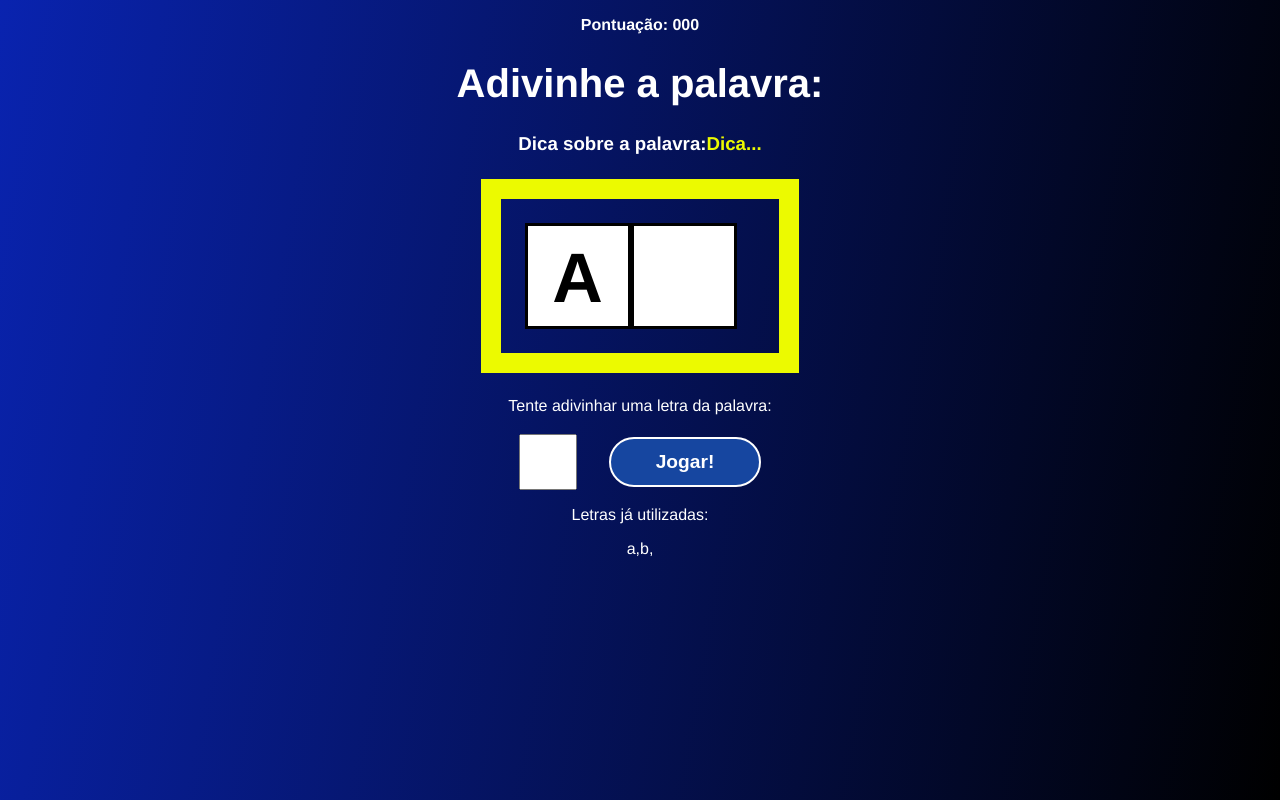
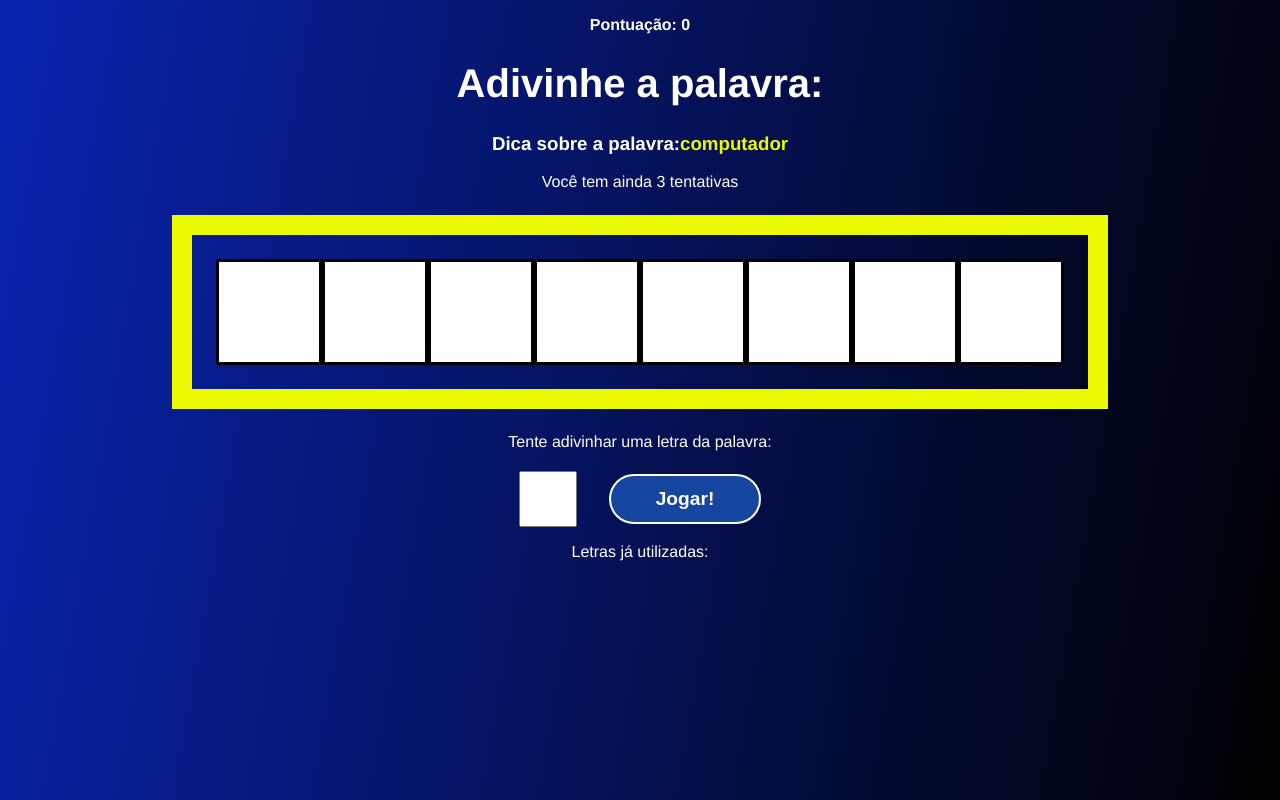
Before and after one commit to AdonesBalica/Secret-Word, a React (Create React App) app: page / in a window 1280 px wide. Both pictures are taken after a click on the button "Começar o jogo". Built offline with nearby package versions, Linux system fonts and the light colour scheme.

Commit message:
Consumindo os states da aplicação

```diff
--- a/src/App.js
+++ b/src/App.js
@@ -25,6 +25,11 @@ function App() {
   const [pickedWord, setPickedWord] = useState("");
   const [pickedCategory, setPickedCategory] = useState("");
   const [letters, setLetters] = useState([]);
+
+  const [gessedLetters, setGessedLetters] = useState([]);
+  const [wrongLetters, setWrongLetters] = useState([]);
+  const [guesses, setGuesses] = useState(3);
+  const [score, setScore] = useState(0);
 
   const pickWordAndCategory = () => {
     // picka random category
@@ -70,7 +75,18 @@ function App() {
   return (
     <div className="App">
       {gameStage === "start" && <StartScreen startGame={startGame} />}
-      {gameStage === "game" && <Game verifyLetter={verifyLetter} />}
+      {gameStage === "game" && (
+        <Game
+          verifyLetter={verifyLetter}
+          pickedWord={pickedWord}
+          pickedCategory={pickedCategory}
+          letters={letters}
+          gessedLetters={gessedLetters}
+          wrongLetters={wrongLetters}
+          score={score}
+          guesses={guesses}
+        />
+      )}
       {gameStage === "end" && <GameOver retry={retry} />}
     </div>
   );
--- a/src/componets/Game/index.jsx
+++ b/src/componets/Game/index.jsx
@@ -1,19 +1,36 @@
 import React from "react";
 import "./styles.css";
 
-function Game({ verifyLetter }) {
+function Game({
+  verifyLetter,
+  pickedWord,
+  pickedCategory,
+  guesses,
+  letters,
+  gessedLetters,
+  wrongLetters,
+  score,
+}) {
   return (
     <div className="game">
       <p className="points">
-        <span>Pontuação: 000</span>
+        <span>Pontuação: {score}</span>
       </p>
       <h1>Adivinhe a palavra:</h1>
       <h3 className="tip">
-        Dica sobre a palavra:<span>Dica...</span>
+        Dica sobre a palavra:<span>{pickedCategory}</span>
       </h3>
+      <p>Você tem ainda {guesses} tentativas</p>
       <div className="wordContainer">
-        <span className="letter">A</span>
-        <span className="blackSquare"></span>
+        {letters.map((letter, i) =>
+          gessedLetters.includes(letter) ? (
+            <span key={i} className="letter">
+              {letter}
+            </span>
+          ) : (
+            <span key={i} className="blackSquare"></span>
+          )
+        )}
       </div>
       <div className="letterContainer">
         <p>Tente adivinhar uma letra da palavra:</p>
@@ -24,8 +41,9 @@ function Game({ verifyLetter }) {
       </div>
       <div className="wrongLetterContainer">
         <p>Letras já utilizadas:</p>
-        <span>a,</span>
-        <span>b,</span>
+        {wrongLetters.map((letter, i) => (
+          <span key={i}>{letter}</span>
+        ))}
       </div>
     </div>
   );
```
